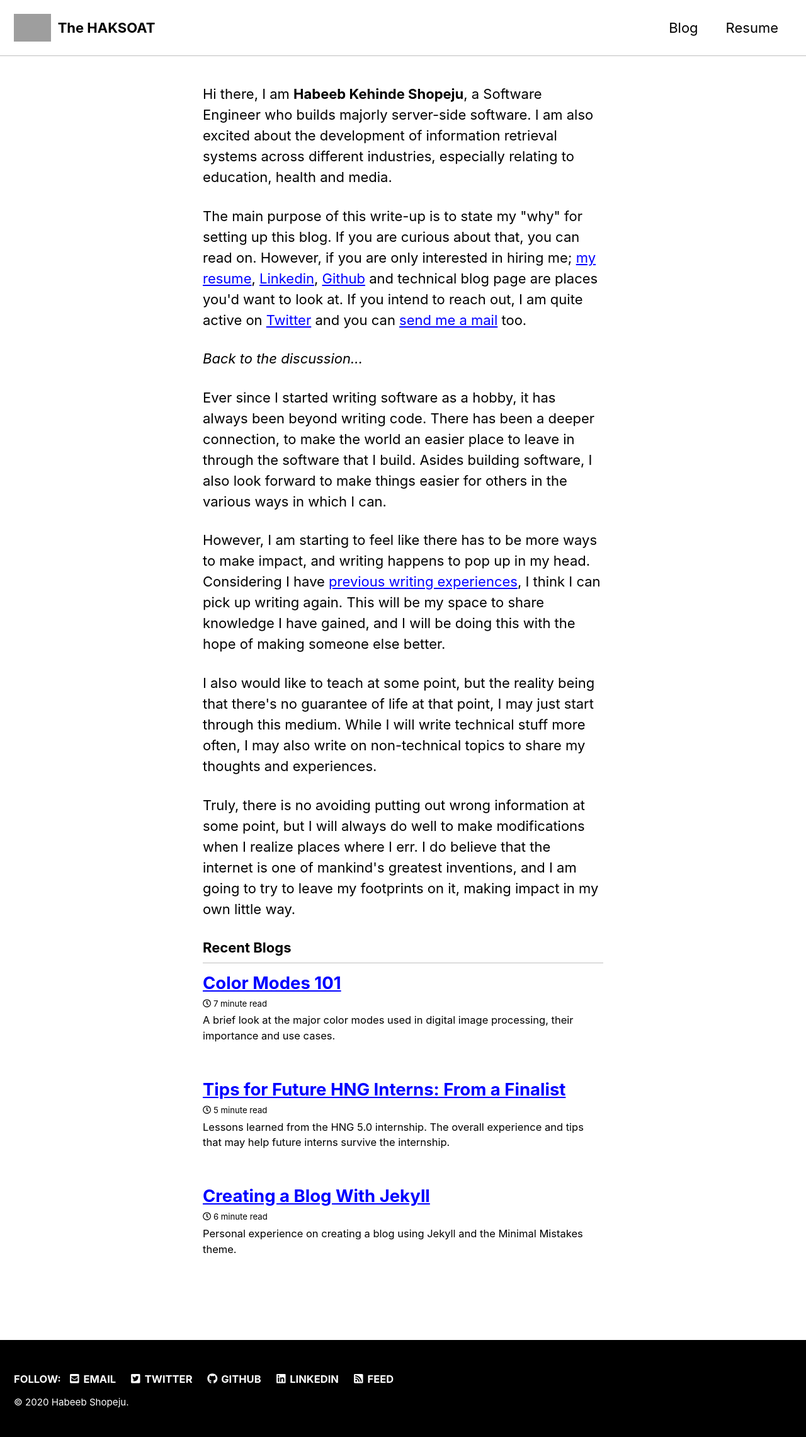
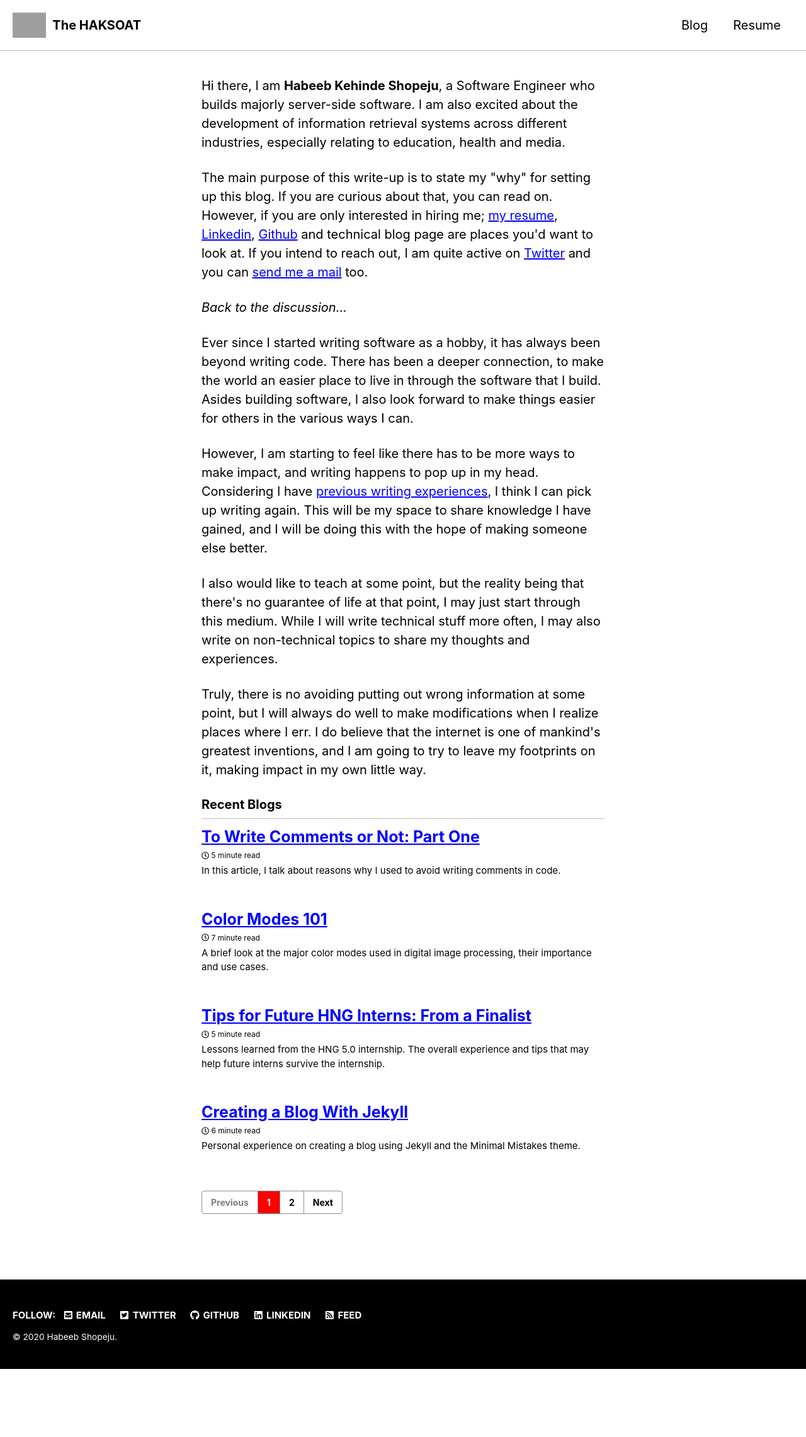
Before and after one commit to HAKSOAT/haksoat.github.io, a Jekyll site: the page built from index.html, in a window 1280 px wide. Shown: the whole page at 63% size. Built offline with Jekyll 4.4.1, drawn with Linux system fonts in a browser that asks for light colours; cached includes are drawn as plain includes; nearby versions of some CDN libraries; the list of posts is cut into pages by our own code; after the commit the page ends 2172 px from its top, so only the background shows below that; some of the changed lines change nothing that is shown; grey boxes are pictures that could not be loaded.

Commit message:
Wrote article on writing comments, modified font size

````diff
--- /dev/null
+++ b/_posts/2020-11-19-write-comments-not.md
@@ -0,0 +1,159 @@
+---
+title:  "To Write Comments or Not: Part One"
+last_modified_at: 2020-11-19T20:09:02+01:00
+header:
+  overlay_image: https://sm.mashable.com/t/mashable_in/photo/default/nasa-galaxy_9pu4.1920.jpg
+  caption: "Photo credit: [**Mashable**](https://in.mashable.com/science/3303/nasa-shares-the-most-detailed-image-of-outer-space-ever-and-were-awestruck)"
+excerpt: "In this article, I talk about reasons why I used to avoid writing comments in code."
+tags:
+  - coding
+---
+
+
+Writing comments for me, happens to be an art, something I consciously try to get better at; but this wasn't always the case. Just about 18 months ago, I was of the school of thought that comments were an indication of poorly written code. As they say, change is the only constant thing, and I have a different perspective now.
+
+In this article, I am going to write about the reasons why I felt comments were a red flag.
+
+Before I proceed, I hope you are able to benefit from this write-up even if you'd think this perspective is very much valid or flawed. Perhaps it will help shape how you think about writing comments regardless of your current skill level.
+
+So, jumping right in...
+
+## Why I Felt Comments Were a Red Flag
+
+I enjoy watching talks from a particular experienced software engineer in the community. He always has a lot of insightful tips and stories and there are many things to gain from him sharing experiences and opinions.
+
+Sure, he doesn't shy away from talking about comments, so it's not hard to see where I got my opinions on writing comments from. His points did make sense to me, and they were and are still very valuable.
+
+Here were some of my reasons for avoiding comments. It:
+ 1. Promotes Poor Variable Names
+ 2. Breeds Code Smell
+ 3. Hard to Maintain
+
+### Promotes Poor Variable Names
+This is a fairly common scenario. Thinking up quality variable names can be very hard, and with many things, you can only get better by consciously working towards it.
+
+For example, you may find a code snippet like:
+
+{% highlight javascript %}
+// The product name
+let h1 = document.querySelector('h1#product-name');
+{% endhighlight %}
+
+The use of the variable name `h1` in this context can be considered to be poor naming, and this is being covered up by the use of the comment.
+
+Say in its place, you have:
+
+{% highlight javascript %}
+let productName = document.querySelector('h1#product-name');
+{% endhighlight %}
+
+
+Using a variable name like the one above makes the comment redundant. Hence, when a proper variable name is used, this often does a good job of explaining the contents of the variable.
+
+While the example used in this section is made up, the message remains: using the right variable name often reduces the need for a comment.
+
+### Breeds Code Smell
+
+According to Wikipedia:
+> A code smell is a surface indication that usually corresponds to a deeper problem in the system.
+
+One very good trait of a comment is; it shouldn't contain information that can very easily be picked up from reading the actual code.
+
+Providing another example, this time slightly modified from an actual repository on Github:
+
+{% highlight javascript %}
+...
+...
+...
+// let playerB play after 50 new coordinate of ball movement
+count += 1
+if (count == 49){
+   count = 0;
+   nextplayer = 'B';
+}
+else
+{
+   nextplayer = 'A';
+};
+...
+...
+...
+{% endhighlight %}
+
+In this situation, the comment isn't adding any value to the code base. The information in that comment can easily be gotten from the actual code. If a comment like this becomes absolutely necessary, it could be a sign of an issue in the preceding parts of the code base.
+
+A more concrete example; imagine an extremely long function 😫 that has different sections to it.
+
+Using pseudocode:
+
+```
+function StoreUser(stream){
+  // Getting input from the user
+  RECEIVE INPUT FROM USER
+  // Cleaning the input
+  CLEAN INPUT
+  // Adding the input to a database
+  ADD TO DATABASE
+};
+```
+From the above example, the ALL CAPS indicates actual code. Let's say the actual code spans across 50 lines—note that the number of lines is not a metric for complexity—making the `StoreUser` function a 150+ line function.
+
+While the comments above each section provide some value by helping the reader understand what the code below it does, they hide a code smell.
+
+The code smell can probably be fixed by extracting the large chunks of code into functions of their own. Such that it now looks like:
+
+```
+function StoreUser(stream){
+  let input = getInput(stream);
+  input = cleanInput(input);
+  addToDB(input);
+};
+```
+
+Now those comments are no longer needed, the names given to the functions already do the job of describing what's going on. This example is not exhaustive of the various situations where commenting may breed code smell.
+
+As you may have realized already, many things in software engineering are very dependent on your use case, and comments are no different.
+
+### Hard to Maintain
+You will often hear of this reason, as a valid one for not writing code. There's no doubt, comments can be hard to maintain, especially in a rapidly changing code base.
+
+Take for example you have a code snippet like:
+
+{% highlight javascript %}
+//Calculates the Euclidean distance
+let xdiff = x1-x2;
+let ydiff = y1-y2;
+let distance = Math.sqrt(xdiff ** 2 + ydiff ** 2);
+{% endhighlight %}
+
+Then for some business reason, the Euclidean distance is not what is needed anymore but the Manhattan distance—you don't have to be concerned what Manhattan or Euclidean distance means. All that matters is that the code needs to change.
+
+
+{% highlight javascript %}
+//Calculates the Manhattan distance
+let xdiff = x1-x2;
+let ydiff = y1-y2;
+let distance = xdiff + ydiff;
+{% endhighlight %}
+
+You notice how the comment also had to be modified? Yes. That's the argument. It is quite tasking to modify code and the accompanying comments. A lot of brain work often goes into writing good comments, so it can be discouraging to write them if they'll end up being discarded.
+
+When code and comment changes get to happen very often, things can become messy. Considering human nature, the chances of writing poor comments or even forgetting to modify them increases.
+
+Imagine that I forgot to modify that comment and the code says:
+
+{% highlight javascript %}
+//Calculates the Euclidean distance
+let xdiff = x1-x2;
+let ydiff = y1-y2;
+let distance = xdiff + ydiff;
+{% endhighlight %}
+
+Someone new to the code base will be left confused as to which is the desired operation; Euclidean or Manhattan.
+
+## Wrapping Up
+In this article, I have discussed my reasons for avoiding comments which are that it promotes the use of poor variable names, breeds code smell and makes code harder to maintain.
+
+Now you may have different opinion, I expect that you may agree or disagree with some or even all of my points. So, I will like you to share your thoughts.
+
+There's going to be a second part to this article, there I will talk about what caused a change of perspective and my current approach to writing comments. But before then, what has your experience writing comments and working with comments written by others been like?
--- a/assets/css/main.scss
+++ b/assets/css/main.scss
@@ -6,3 +6,7 @@
 
 @import "minimal-mistakes/skins/{{ site.minimal_mistakes_skin | default: 'default' }}"; // skin
 @import "minimal-mistakes"; // main partials
+
+html {
+  font-size: 20px; // change to whatever
+}
--- a/index.html
+++ b/index.html
@@ -12,7 +12,7 @@ author_profile: false
 
 <p><i>Back to the discussion...</i></p>
 
-<p>Ever since I started writing software as a hobby, it has always been beyond writing code. There has been a deeper connection, to make the world an easier place to leave in through the software that I build. Asides building software, I also look forward to make things easier for others in the various ways in which I can.</p>
+<p>Ever since I started writing software as a hobby, it has always been beyond writing code. There has been a deeper connection, to make the world an easier place to live in through the software that I build. Asides building software, I also look forward to make things easier for others in the various ways I can.</p>
 
 <p>However, I am starting to feel like there has to be more ways to make impact, and writing happens to pop up in my head. Considering I have <a href="https://linuxhint.com/author/kenny/">previous writing experiences</a>, I think I can pick up writing again. This will be my space to share knowledge I have gained, and I will be doing this with the hope of making someone else better.</p>
 
````
